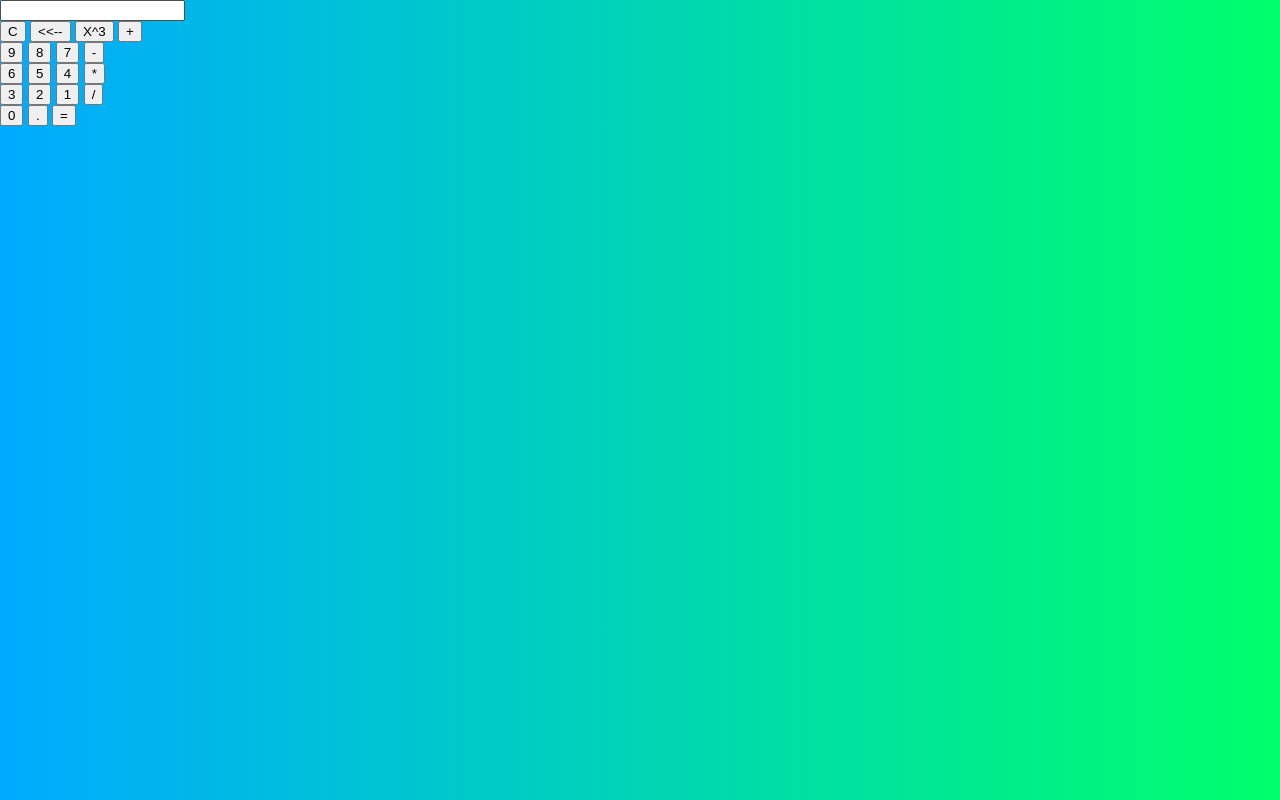
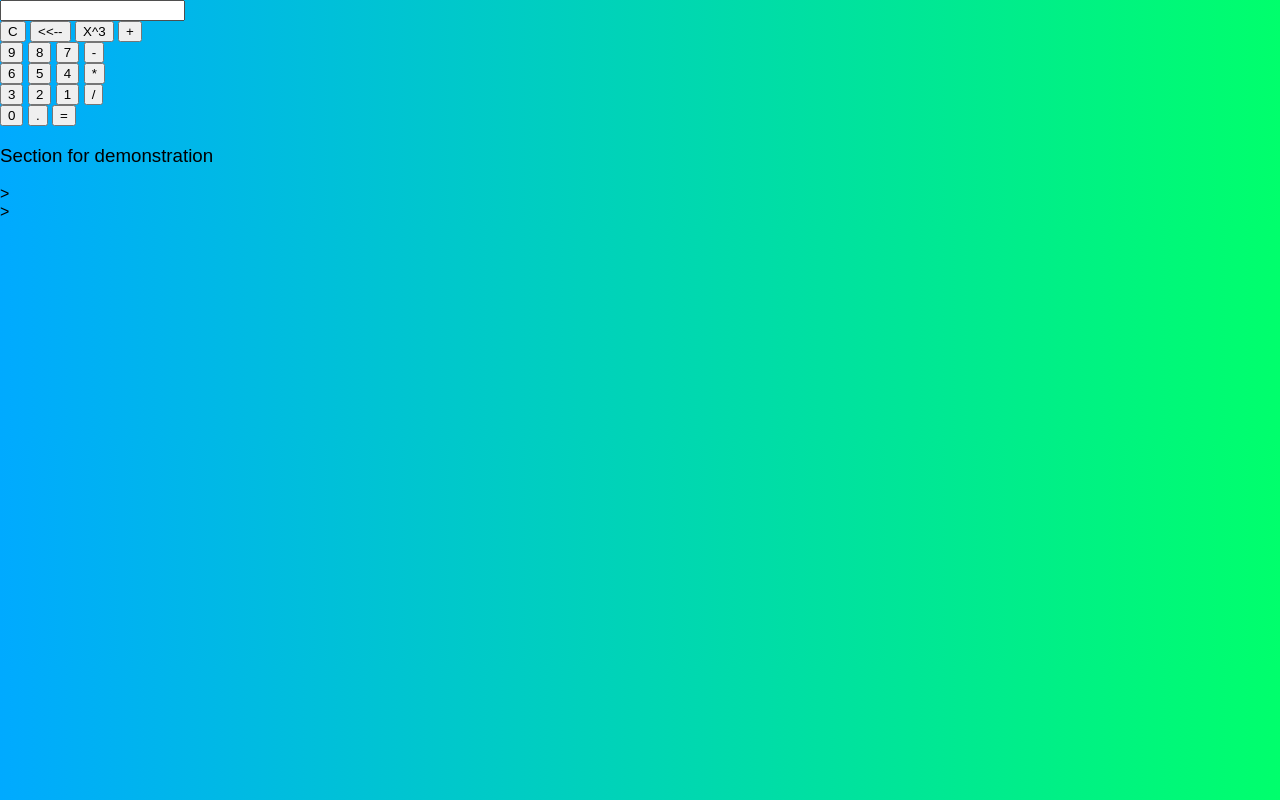
Before and after one commit to A-Kiwams/HTML5-CALCULATOR, a plain HTML site: page index.html in a window 1280 px wide. Drawn offline with Linux system fonts and the light colour scheme.

Commit message:
New update
html

```diff
--- a/index.html
+++ b/index.html
@@ -37,6 +37,12 @@
          </form>
       </div>
 
+      <div id="section">
+         <article>
+             <h3>Section for demonstration</h3>>
+         </article>>
+        </div>
+
 
    <script src="file.js"></script>
 </body>
```
